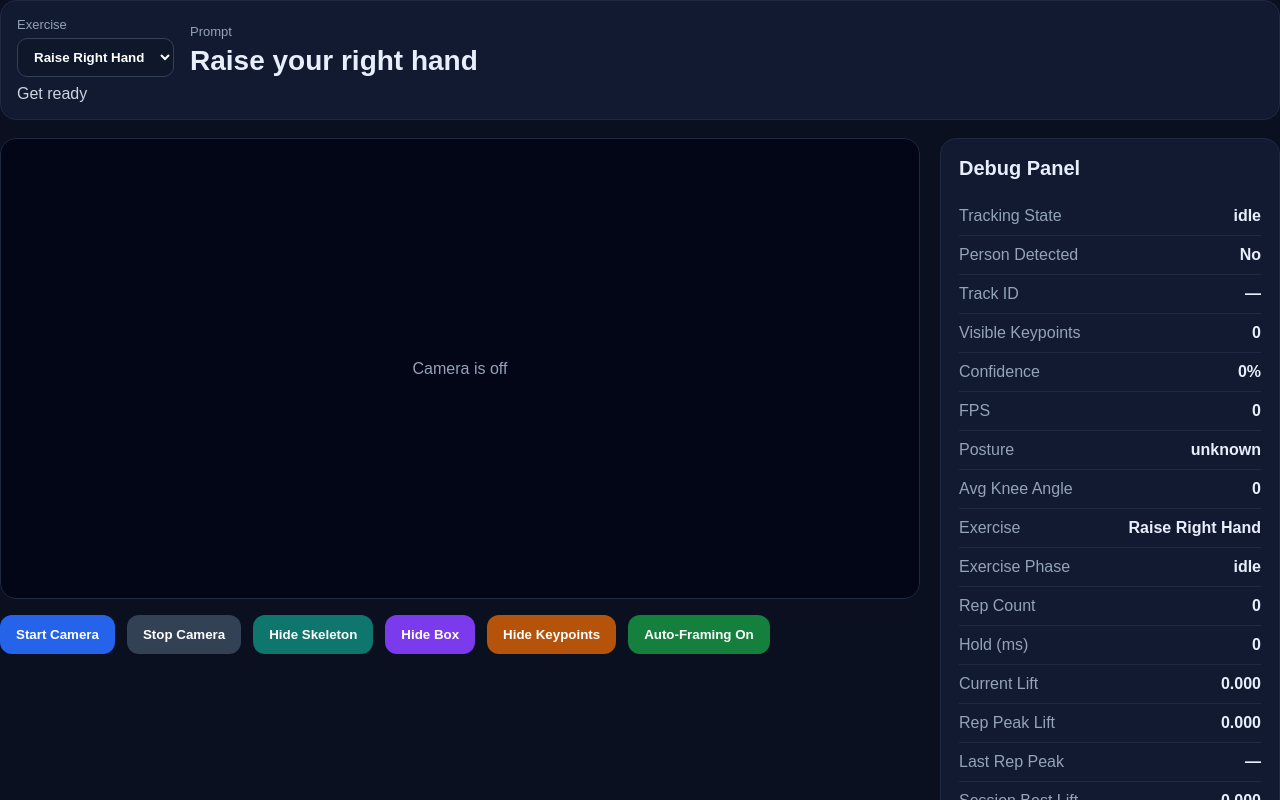
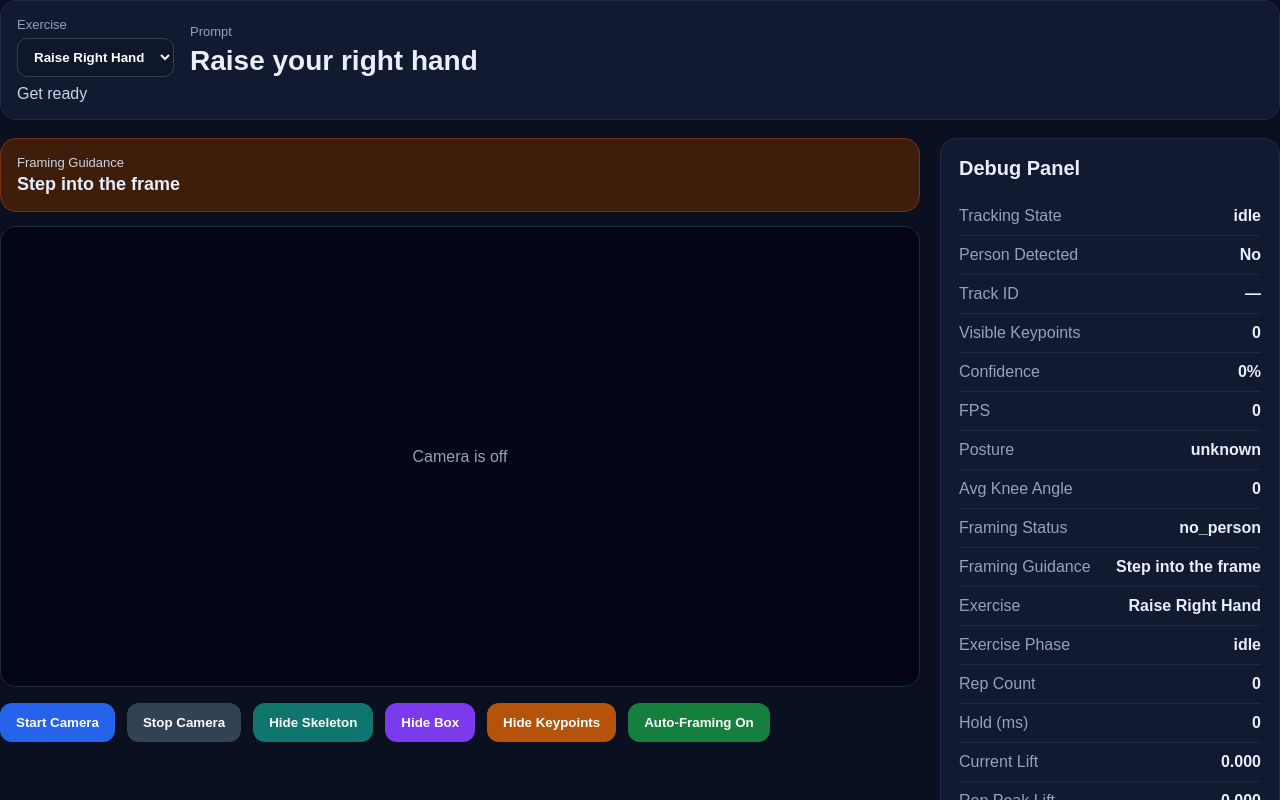
Before and after one commit to neerajgrotra-sketch/senior-motion-ai, a Next.js app: page / in a window 1280 px wide. Shown: the top 800 px of the page. Built offline with nearby package versions, Linux system fonts and the light colour scheme.

Commit message:
Update PoseTrackerPage.tsx

```diff
--- a/components/PoseTrackerPage.tsx
+++ b/components/PoseTrackerPage.tsx
@@ -29,6 +29,7 @@ import {
   smoothFrame,
   type FrameRect
 } from '../lib/framing/autoFramer';
+import { assessFraming } from '../lib/framing/framingAdvisor';
 
 const VIDEO_WIDTH = 960;
 const VIDEO_HEIGHT = 720;
@@ -106,7 +107,9 @@ export default function PoseTrackerPage({
     currentLiftNorm: 0,
     currentRepPeakLift: 0,
     lastRepPeakLift: null,
-    sessionPeakLift: 0
+    sessionPeakLift: 0,
+    framingStatus: 'no_person',
+    framingMessage: 'Step into the frame'
   });
 
   useEffect(() => {
@@ -132,7 +135,9 @@ export default function PoseTrackerPage({
       currentLiftNorm: 0,
       currentRepPeakLift: 0,
       lastRepPeakLift: null,
-      sessionPeakLift: 0
+      sessionPeakLift: 0,
+      framingStatus: 'no_person',
+      framingMessage: 'Step into the frame'
     }));
   }, [selectedExercise]);
 
@@ -254,7 +259,9 @@ export default function PoseTrackerPage({
         currentLiftNorm: 0,
         currentRepPeakLift: 0,
         lastRepPeakLift: null,
-        sessionPeakLift: 0
+        sessionPeakLift: 0,
+        framingStatus: 'no_person',
+        framingMessage: 'Step into the frame'
       });
 
       setIsRunning(true);
@@ -324,7 +331,9 @@ export default function PoseTrackerPage({
       currentLiftNorm: 0,
       currentRepPeakLift: 0,
       lastRepPeakLift: null,
-      sessionPeakLift: 0
+      sessionPeakLift: 0,
+      framingStatus: 'no_person',
+      framingMessage: 'Step into the frame'
     });
 
     clearCanvas();
@@ -387,6 +396,16 @@ export default function PoseTrackerPage({
 
           machineRef.current = selectedExercise.advance(machineRef.current, stableFeatures);
 
+          const framing = assessFraming({
+            track: smoothedPose,
+            frameWidth: video.videoWidth,
+            frameHeight: video.videoHeight,
+            overheadMode:
+              selectedExercise.id === 'raise_right_hand' ||
+              selectedExercise.id === 'raise_left_hand' ||
+              selectedExercise.id === 'both_hands_up'
+          });
+
           setDebug((prev) => ({
             ...prev,
             tracking: 'active',
@@ -407,7 +426,9 @@ export default function PoseTrackerPage({
             currentLiftNorm: selectedExercise.getCurrentLift(stableFeatures),
             currentRepPeakLift: machineRef.current.currentRepPeakLift,
             lastRepPeakLift: machineRef.current.lastRepPeakLift,
-            sessionPeakLift: machineRef.current.sessionPeakLift
+            sessionPeakLift: machineRef.current.sessionPeakLift,
+            framingStatus: framing.status,
+            framingMessage: framing.message
           }));
         }
       } else {
@@ -432,7 +453,9 @@ export default function PoseTrackerPage({
             holdMs: 0,
             statusText: 'Person lost - step back into frame',
             currentLiftNorm: 0,
-            currentRepPeakLift: 0
+            currentRepPeakLift: 0,
+            framingStatus: 'no_person',
+            framingMessage: 'Step into the frame'
           }));
         }
       }
@@ -610,6 +633,18 @@ export default function PoseTrackerPage({
         <section>
           <div
             style={{
+              ...cardStyle,
+              marginBottom: 14,
+              borderColor: debug.framingStatus === 'good' ? '#166534' : '#7c2d12',
+              background: debug.framingStatus === 'good' ? '#052e16' : '#3f1d0b'
+            }}
+          >
+            <div style={{ fontSize: 13, color: '#cbd5e1', marginBottom: 4 }}>Framing Guidance</div>
+            <div style={{ fontSize: 18, fontWeight: 700 }}>{debug.framingMessage}</div>
+          </div>
+
+          <div
+            style={{
               position: 'relative',
               background: '#050816',
               borderRadius: 16,
@@ -704,6 +739,8 @@ export default function PoseTrackerPage({
           <Metric label="FPS" value={debug.fps} />
           <Metric label="Posture" value={debug.posture} />
           <Metric label="Avg Knee Angle" value={Math.round(debug.avgKneeAngle)} />
+          <Metric label="Framing Status" value={debug.framingStatus} />
+          <Metric label="Framing Guidance" value={debug.framingMessage} />
           <Metric label="Exercise" value={selectedExercise.label} />
           <Metric label="Exercise Phase" value={debug.exercisePhase} />
           <Metric label="Rep Count" value={debug.repCount} />
@@ -720,7 +757,7 @@ export default function PoseTrackerPage({
           <div style={{ marginTop: 18, color: '#b6c2df', fontSize: 14, lineHeight: 1.6 }}>
             {sessionMode
               ? 'Session mode is active. Complete the target reps to advance.'
-              : 'Standalone exercise mode. Auto-framing keeps the whole person centered in view.'}
+              : 'Standalone exercise mode. Auto-framing keeps the person centered, and framing guidance tells the user when the camera view is insufficient.'}
           </div>
         </aside>
       </div>
```
